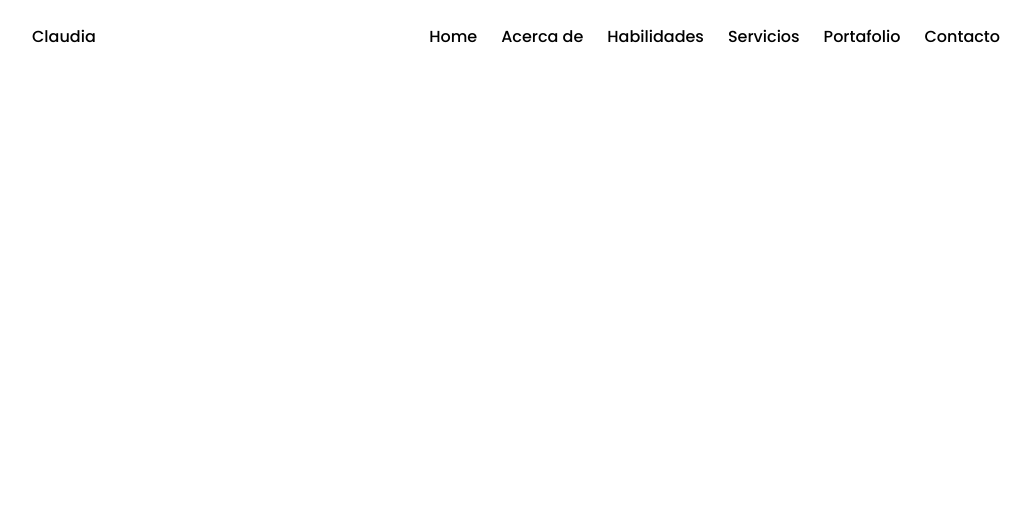
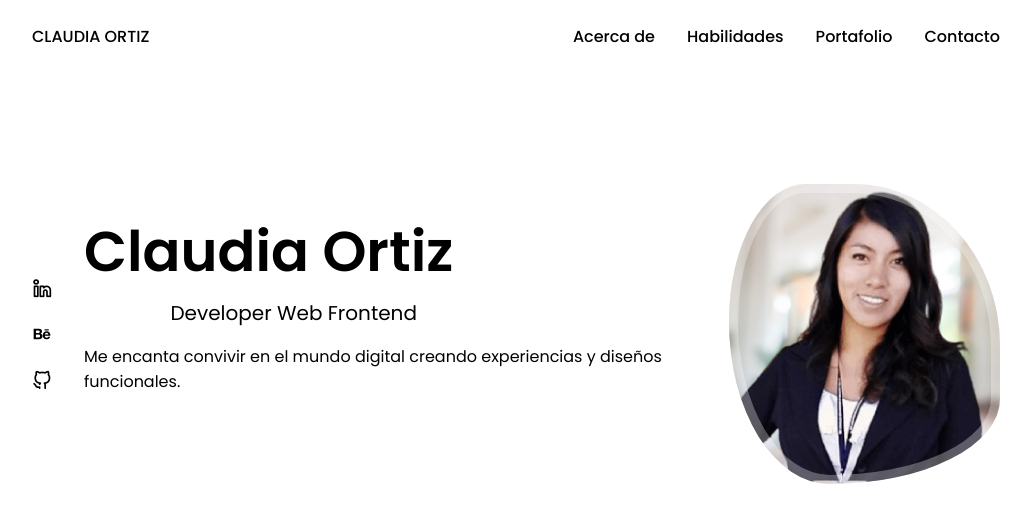
Before and after one commit to ClauOrtiiz/htm-css-js-portfolio, a React (Vite) app: page / in a window 1280 px wide. Shown: the top 522 px of the page, without its empty margins (124-1155 px from the left). Built offline with nearby package versions, Linux system fonts and the light colour scheme.

Commit message:
ADD: home

```diff
--- a/src/App.css
+++ b/src/App.css
@@ -111,7 +111,6 @@ button {
 img {
     max-width: 100%;
     height: auto;
-
 }
 
 /* ---reusable Css classes--- */
@@ -147,7 +146,6 @@ img {
 .grid {
     /* display: grid;  cambiaba el nav__menu*/
     gap: 1.5rem;
-
 }
 
 /* ---buttons--- */
@@ -176,7 +174,7 @@ img {
 /* ---breackpoints--- */
 /* for large devices */
 @media screen and (max-width: 992px) {
-    .container{
+    .container {
         margin-left: var(--mb-1-5);
         margin-right: var(--mb-1-5);
     }
@@ -184,3 +182,12 @@ img {
 
 /* for medium devices */
 @media screen and (max-width: 768px) {}
+
+@media screen and (max-width: 576px) {}
+/* for small devices */
+@media screen and (max-width: 350px) {
+    .container {
+        margin-left: var(--mb-1);
+        margin-right: var(--mb-1);
+    }
+}
--- a/src/App.jsx
+++ b/src/App.jsx
@@ -1,30 +1,34 @@
 import React from 'react';
-import { BrowserRouter as Router, Routes, Route } from 'react-router-dom';
+import './App.css';
+// import { BrowserRouter as Router, Routes, Route } from 'react-router-dom';
 // import React from 'react';
 import Header from './componentes/header/Header';
-import './App.css';
+import { Home } from './componentes/home/home';
+
+export default function App() {
+    return (
+        <>
+        <Header />
+        <main className='main'>
+            <Home />
+        </main>
+        </>
+    )
+}
+
+
+
 
 // export default function App() {
 //     return (
-//         <>
-//         <Header />
-//         </>
+//         <div>
+//             <Router>
+//                 <Routes>
+//                     <Route path="/" element={<Header />} />
+//                     {/* <Route path="/register" element={<Register />} />
+//             <Route path="/misNotas" element={<MisNotas />} /> */}
+//                 </Routes>
+//             </Router>
+//         </div>
 //     )
 // }
-
-// export default App
-
-
-export default function App() {
-    return (
-        <div>
-            <Router>
-                <Routes>
-                    <Route path="/" element={<Header />} />
-                    {/* <Route path="/register" element={<Register />} />
-            <Route path="/misNotas" element={<MisNotas />} /> */}
-                </Routes>
-            </Router>
-        </div>
-    )
-}
--- a/src/componentes/header/Header.jsx
+++ b/src/componentes/header/Header.jsx
@@ -1,19 +1,22 @@
-import React from 'react';
+import React, { useState } from 'react';
 import "./header.css";
 
 const Header = () => {
+    /*----------Toggle Menu--------------*/
+    const [Toggle, showMenu] = useState(false);
+
     return (
         <header className='header'>
             <nav className="nav container">
-                <a href="index.html" className="nav__logo">Claudia</a>
+                <a href="index.html" className="nav__logo">CLAUDIA ORTIZ</a>
 
-                <div className="nav__menu">
+                <div className={Toggle ? "nav__menu show-menu" : "nav__menu"}>
                     <ul className="nav__list grid">
-                        <li className="nav__item">
+                        {/* <li className="nav__item">
                             <a href="#home" className="nav__link active-link">
                                 <i className="uil uil-estate nav__icon"></i> Home
                             </a>
-                        </li>
+                        </li> */}
 
                         <li className="nav__item">
                             <a href="#about" className="nav__link">
@@ -25,11 +28,11 @@ const Header = () => {
                                 <i className="uil uil-file-alt nav__icon"></i> Habilidades
                             </a>
                         </li>
-                        <li className="nav__item">
+                        {/* <li className="nav__item">
                             <a href="#services" className="nav__link">
                                 <i className="uil uil-briefcase-alt nav__icon"></i> Servicios
                             </a>
-                        </li>
+                        </li> */}
                         <li className="nav__item">
                             <a href="#porfolio" className="nav__link">
                                 <i className="uil uil-scenery nav__icon"></i> Portafolio
@@ -42,9 +45,9 @@ const Header = () => {
                         </li>
                     </ul>
 
-                    <i className='uil uil-times nav__close'></i>
+                    <i className='uil uil-times nav__close' onClick={()=> showMenu(!Toggle)}></i>
                 </div>
-                <div className="nav__toggle">
+                <div className="nav__toggle" onClick={()=> showMenu(!Toggle)}>
                     <i className='uil uil-apps'></i>
                 </div>
             </nav>
--- a/src/componentes/header/header.css
+++ b/src/componentes/header/header.css
@@ -4,7 +4,7 @@
     top: 0;
     left: 0;
     z-index: var(--z-fixed);
-    background-color: var(--body-color);
+    background-color: var(--boddy-color);
 }
 
 .nav {
@@ -62,7 +62,7 @@
 
     .nav__menu {
         position: fixed;
-        bottom: 0;
+        bottom: -100%;
         left: 0;
         width: 100%;
         background-color: var(--body-color);
@@ -71,28 +71,56 @@
         border-radius: 1.5rem 1.5rem 0 0;
         transition: .3s;
     }
-.nav__list{
+
+    /*Show menu */
+    .show-menu {
+        bottom: 0;
+    }
+
+    .nav__list {
         display: grid;
         grid-template-columns: repeat(3, 1fr);
         gap: 2rem;
     }
-.nav__icon{
+
+    .nav__icon {
         font-size: 1.2rem;
     }
+
     .nav__close {
         position: absolute;
         right: 1.3rem;
         bottom: .5rem;
         font-size: 1.5rem;
-    cursor:pointer;
+        cursor: pointer;
         color: var(--title--color)
     }
+
     .nav__close:hover {
-    color:var(--title-color-dark)
+        color: var(--title-color-dark)
     }
+
+    .nav__toggle{
+        font-size: 1.1rem;
+        cursor: pointer;
+    }
+
     .nav__icon,
     .nav__close,
     .nav__toggle {
         display: block;
     }
 }
+
+
+
+/*For small devices*/
+@media screen and (max-width: 350px) {
+    .nav__menu {
+        padding: 2rem 0.25rem 4rem;
+    }
+
+    .nav__list {
+        column-gap: 0;
+    }
+}
--- /dev/null
+++ b/src/componentes/home/data.jsx
@@ -0,0 +1,19 @@
+import React from "react";
+
+
+export const Data = () => {
+    return (
+        <div className="home__data">
+            <h1 className="home__title">Claudia Ortiz
+
+            </h1>
+            <h3 className="home__subtitle"> Developer Web Frontend</h3>
+            <p className="home__description">
+                Me encanta convivir en el mundo digital creando experiencias
+                y diseños funcionales.</p>
+            <a href="#contact" className="button button--flex">
+                Say Hello
+            </a>
+        </div>
+    )
+}
--- /dev/null
+++ b/src/componentes/home/home.css
@@ -0,0 +1,82 @@
+.home__content {
+    grid-template-columns: 116px repeat(2, 1fr);
+    padding-top: 5.5rem;
+    column-gap: 2rem;
+    align-items: center;
+    display: flex;
+}
+
+.home__social {
+    display: grid;
+    grid-template-columns: max-content;
+    row-gap: 1rem;
+}
+
+.home__social-icon {
+    font-size: 1.25rem;
+    color: var(--title-color)
+}
+
+.home__social-icon:hover {
+    color: var(--title-color-dark);
+}
+
+.home__title {
+    font-size: var(--big-font-size);
+    margin-bottom: var(--mb-0-25);
+}
+
+.home__hand {
+    width: 38px;
+    height: 38px;
+    margin-left: 0.4rem;
+}
+
+.home__subtitle {
+    position: relative;
+    font-size: var(--h3-font-size);
+    padding-left: 5.4rem;
+    font-weight: var(--font-normal);
+    margin-bottom: var(--mb-1);
+}
+
+.home__subtitle::before {
+    content: '';
+    position: absolute;
+    width: 70px;
+    height: 1px;
+    background-color: var(-text-color);
+    left: 0;
+    top: 1rem;
+}
+
+.home.description {
+    max-width: 400px;
+    margin-bottom: var(--mb-3);
+}
+
+
+
+.home__img {
+    background: url(../../assets//profile.png);
+    background-repeat: no-repeat;
+    background-position: center;
+    background-size: cover;
+    box-shadow: inset 0 0 0 9px rgb(255 255 255 /30%);
+    order: 1;
+    width: 300px;
+    height: 300px;
+    animation: profile__animate 8s ease-in-out infinite 1s;
+}
+
+@keyframes profile__animate {
+    0% {
+        border-radius: 60% 40% 30% 70%/60% 30% 70% 40%;
+    }
+    50% {
+        border-radius: 30% 60% 70% 40%/50% 60% 30% 60%;
+    }
+    100% {
+        border-radius: 60% 40% 30% 70%/60% 30% 70% 40%;
+    }
+}
--- /dev/null
+++ b/src/componentes/home/home.jsx
@@ -0,0 +1,18 @@
+import React from "react";
+import "./home.css";
+import { Social } from "./social";
+import { Data } from "./data";
+
+export const Home = () => {
+    return (
+        <section className="home section" id="home">
+            <div className="home__container container grid">
+                <div className="home__content grid">
+                    <Social />
+                    <div className="home__img"></div>
+                    <Data />
+                </div>
+            </div>
+        </section>
+    )
+}
--- /dev/null
+++ b/src/componentes/home/social.jsx
@@ -0,0 +1,21 @@
+import React from "react";
+
+
+export const Social = () => {
+    return (
+        <div className="home__social" id="home">
+            <a href="https://www.linkedin.com/in/claudiaortiz-frontend-developer/" className="home__social-icon" target="_blank">
+                <i class="uil uil-linkedin-alt"></i>
+            </a>
+
+            <a href="https://www.behance.net/ortizclaudiia" className="home__social-icon" target="_blank">
+                <i class="uil uil-behance"></i>
+            </a>
+
+            <a href="https://github.com/ClauOrtiiz" className="home__social-icon" target="_blank">
+                <i class="uil uil-github-alt"></i>
+            </a>
+
+        </div>
+    )
+}
```
Also changed, not shown: src/assets/profile.png (added). Lines whose indentation alone changed are shown as unchanged.
